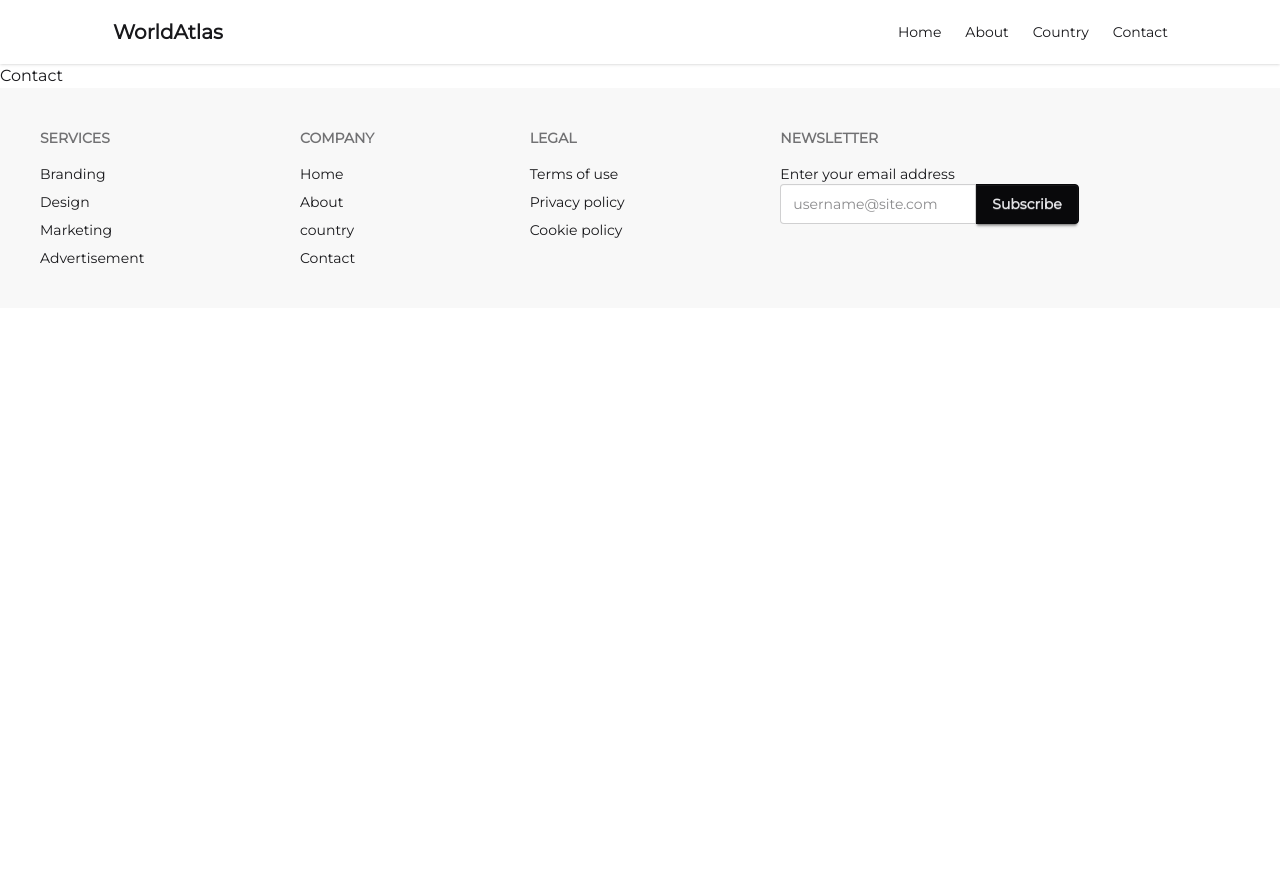
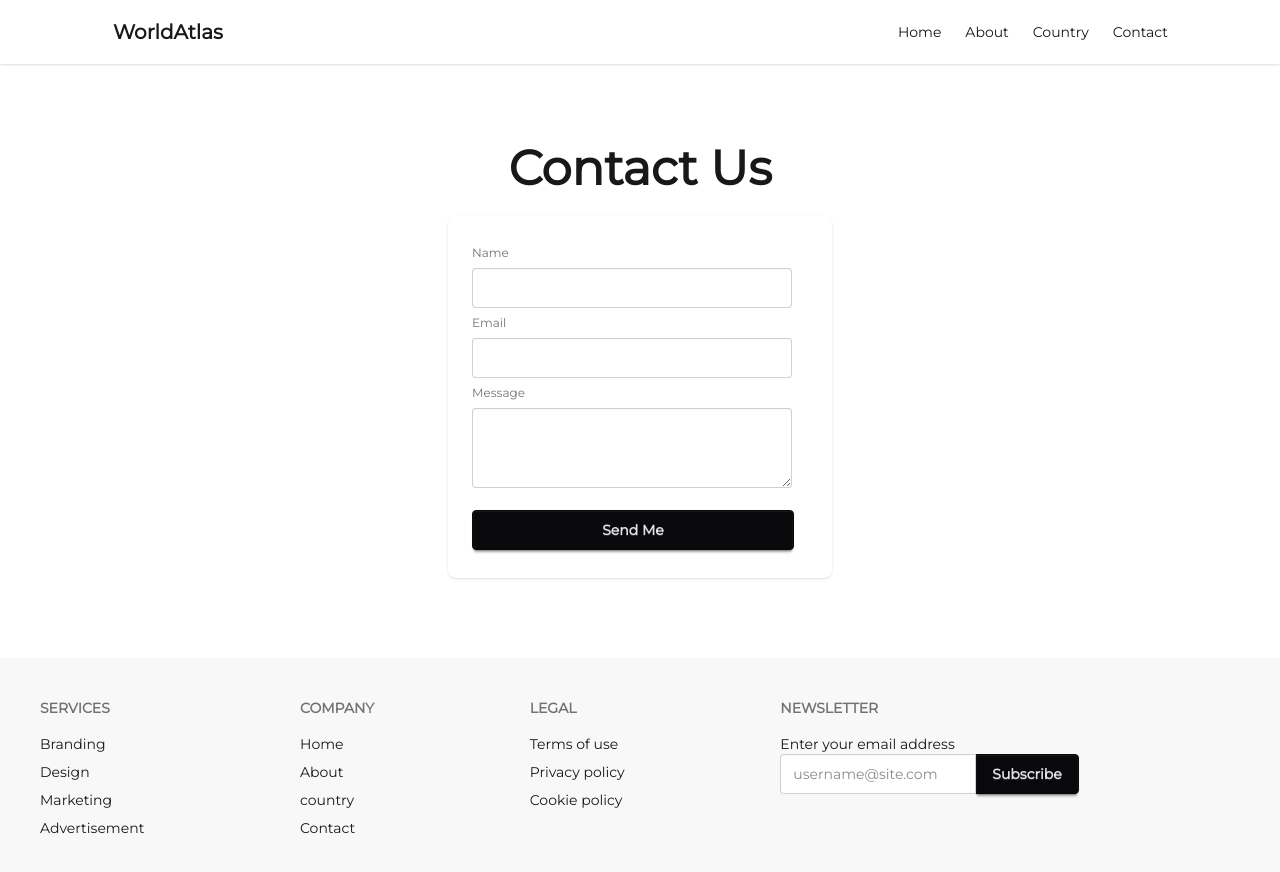
Before and after one commit to mohammad-al-samiul/react-country-project, a React (Vite) app: page /contact in a window 1280 px wide. Shown: the top 872 px of the page. Before the commit the page ends 800 px from the top, so only its background shows below. Built offline with nearby package versions, Linux system fonts and the light colour scheme.

Commit message:
contact page added

```diff
--- a/src/pages/contact.jsx
+++ b/src/pages/contact.jsx
@@ -1,5 +1,56 @@
-import React from "react";
+import React, { useState } from "react";
 
 export const Contact = () => {
-  return <div>Contact</div>;
+  const [name, setName] = useState("");
+  const [email, setEmail] = useState("");
+  const [message, setMessage] = useState("");
+
+  const handleSubmit = () => {
+    console.log({ name, email, message });
+  };
+
+  return (
+    <div className="flex justify-center my-20">
+      <div className="w-full max-w-sm">
+        <h3 className="lg:text-5xl text-3xl font-bold text-center mb-6">
+          Contact Us
+        </h3>
+        <div className="bg-base-100 shadow-sm rounded-lg">
+          <div className="card-body">
+            <fieldset className="fieldset">
+              <label className="fieldset-label">Name</label>
+              <input
+                required
+                value={name}
+                onChange={(e) => setName(e.target.value)}
+                type="text"
+                className="input"
+              />
+              <label className="fieldset-label">Email</label>
+              <input
+                required
+                value={email}
+                onChange={(e) => setEmail(e.target.value)}
+                type="email"
+                className="input"
+              />
+              <label className="fieldset-label">Message</label>
+              <textarea
+                required
+                value={message}
+                onChange={(e) => setMessage(e.target.value)}
+                className="textarea"
+              ></textarea>
+              <button
+                onClick={handleSubmit}
+                className="btn btn-neutral w-[322px] mt-4"
+              >
+                Send Me
+              </button>
+            </fieldset>
+          </div>
+        </div>
+      </div>
+    </div>
+  );
 };
```
